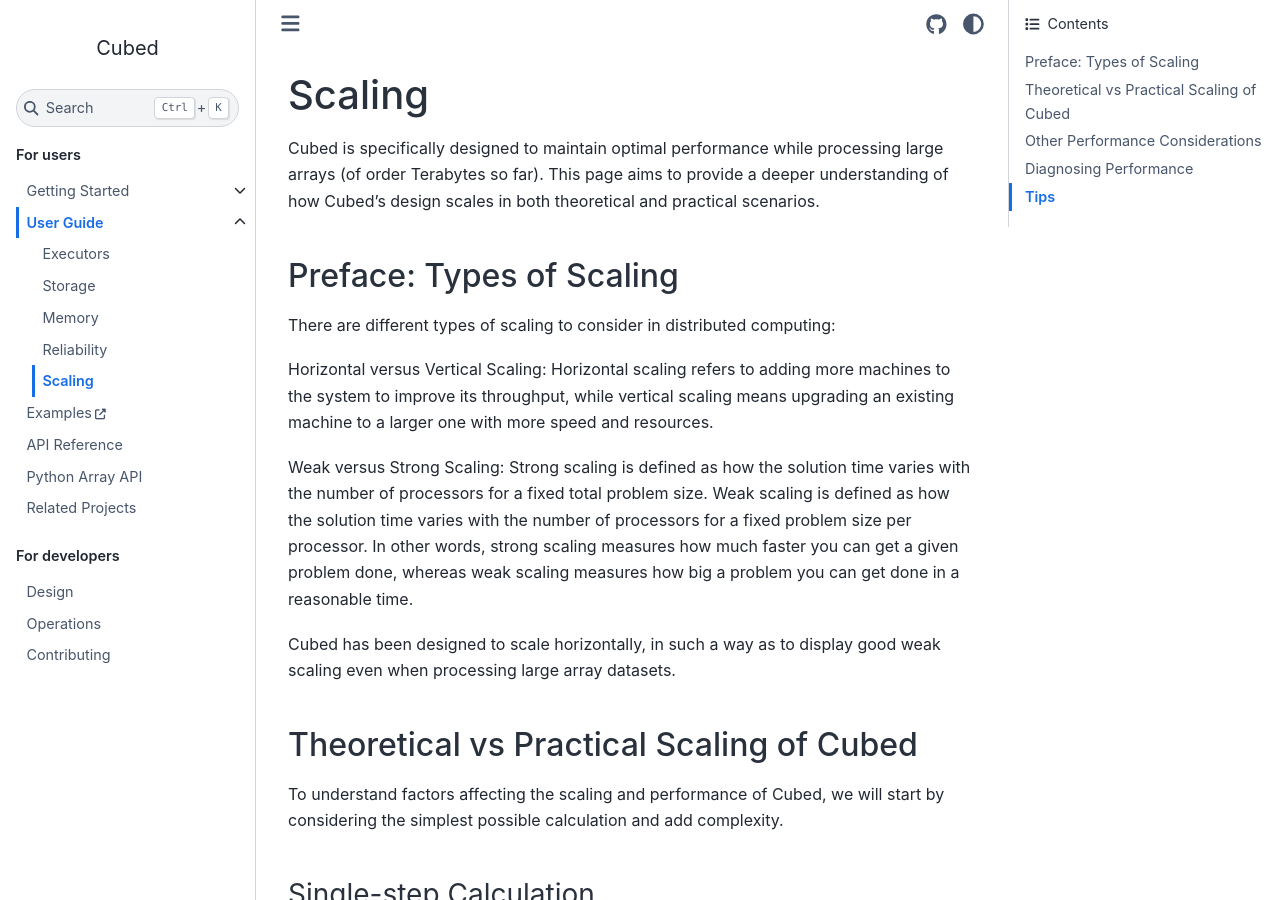
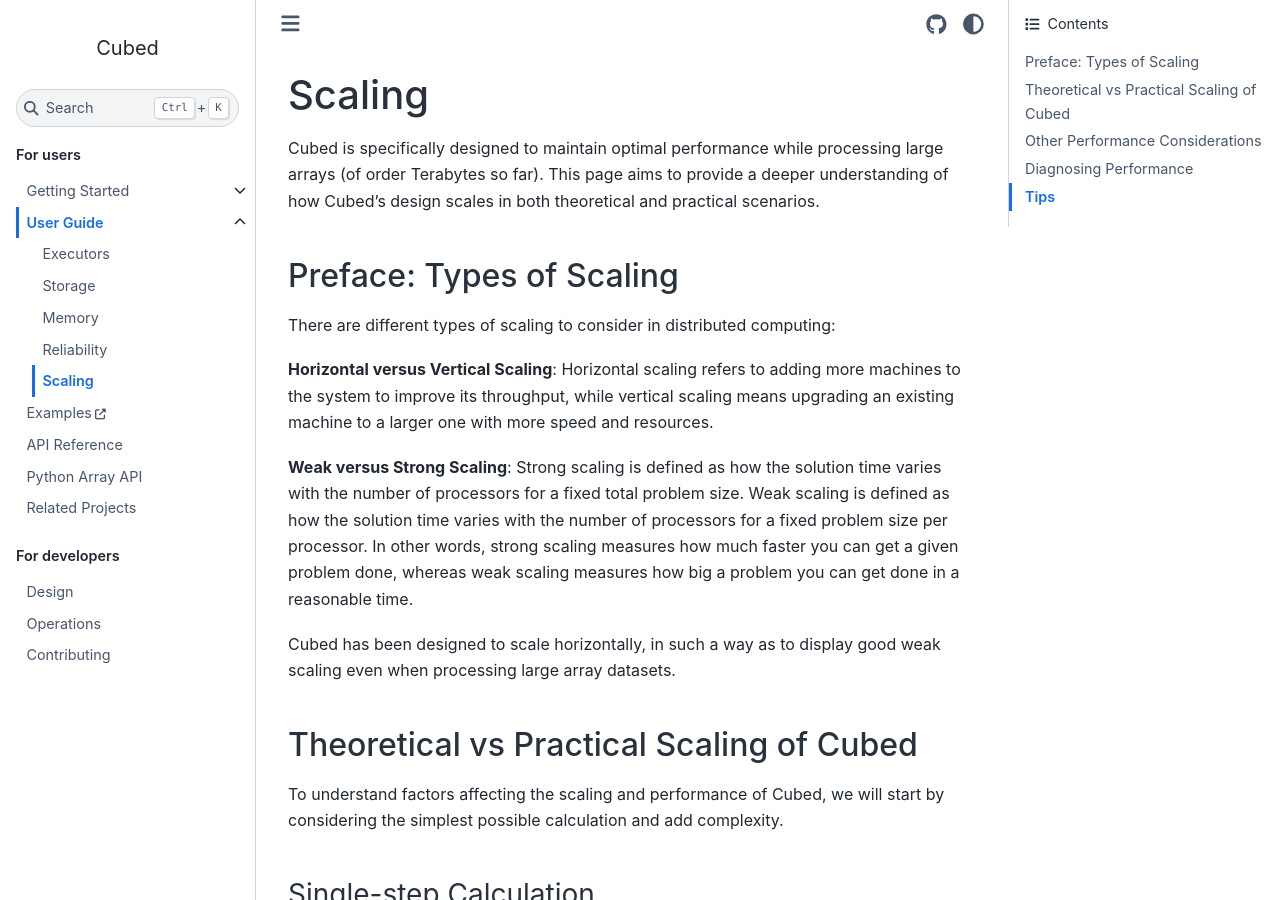
Before and after one commit to cubed-dev/cubed, a Sphinx documentation site: the page built from docs/user-guide/scaling.md, in a window 1280 px wide and 900 px high. Built offline with Sphinx 7.4.7 and the Sphinx Book theme 1.1.4, drawn with Linux system fonts in a browser that asks for light colours; pages that are not in the unit, such as notebooks, are missing from menus.

Commit message:
bold different types of scaling

```diff
--- a/docs/user-guide/scaling.md
+++ b/docs/user-guide/scaling.md
@@ -7,9 +7,9 @@
 
 There are different types of scaling to consider in distributed computing:
 
-Horizontal versus Vertical Scaling: Horizontal scaling refers to adding more machines to the system to improve its throughput, while vertical scaling means upgrading an existing machine to a larger one with more speed and resources.
+**Horizontal versus Vertical Scaling**: Horizontal scaling refers to adding more machines to the system to improve its throughput, while vertical scaling means upgrading an existing machine to a larger one with more speed and resources.
 
-Weak versus Strong Scaling: Strong scaling is defined as how the solution time varies with the number of processors for a fixed total problem size.
+**Weak versus Strong Scaling**: Strong scaling is defined as how the solution time varies with the number of processors for a fixed total problem size.
 Weak scaling is defined as how the solution time varies with the number of processors for a fixed problem size per processor.
 In other words, strong scaling measures how much faster you can get a given problem done, whereas weak scaling measures how big a problem you can get done in a reasonable time.
 
```
